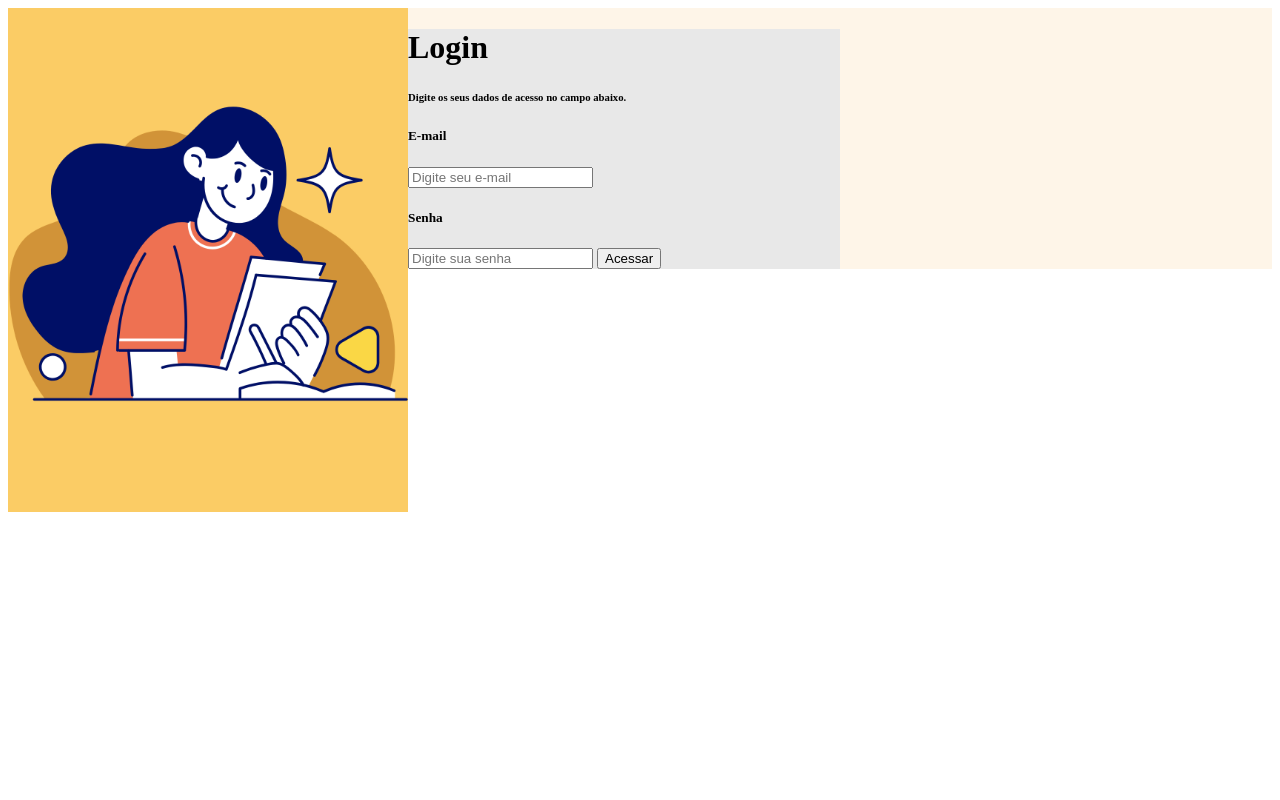
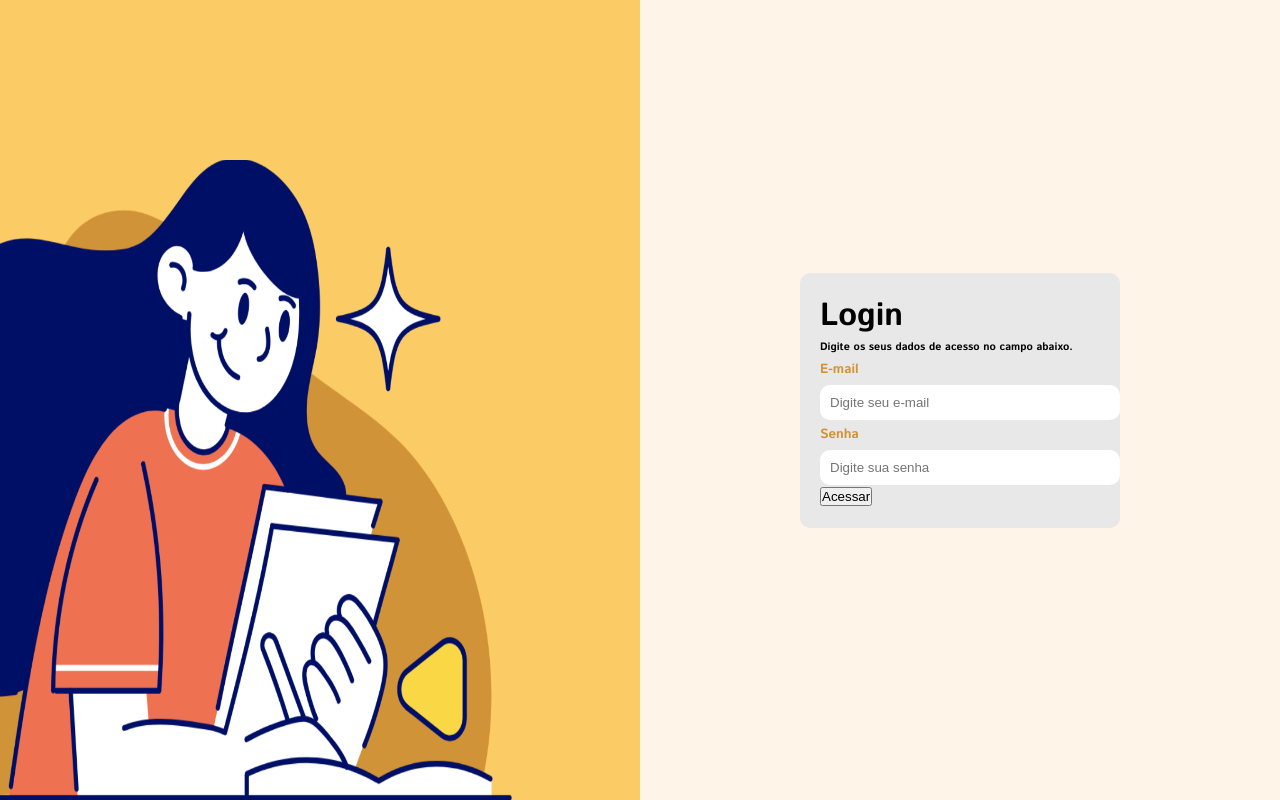
Before and after one commit to K3rllon/Studyhub, a PHP site: page /login.html in a window 1280 px wide. Run offline with PHP 8.4, Linux system fonts and the light colour scheme.

Commit message:
Continuação do Login
Criei duas divs, acrescentei a imagem, comecei estilizar a área dos inputs

```diff
--- a/trabalho_crud/login.html
+++ b/trabalho_crud/login.html
@@ -5,21 +5,24 @@
     <meta name="viewport" content="width=device-width, initial-scale=1.0">
     <title>StudyHub</title>
     <link rel="stylesheet" href="style.css">
+    <link rel="preconnect" href="https://fonts.googleapis.com">
+    <link rel="preconnect" href="https://fonts.gstatic.com" crossorigin>
+    <link href="https://fonts.googleapis.com/css2?family=Istok+Web:ital,wght@0,400;0,700;1,400;1,700&display=swap" rel="stylesheet">
 </head>
 <body>
     <div id="telalogin">
         <div id="ladoesquerdo">
-            <img src="assets/imagem.login.png" alt="Imagem Login" id="imagemlogin">
+            <img src="assets/imagem.logo.png" alt="Imagem Login" id="imagemlogin">
         </div>
         <div id="ladodireito">
             <div id="caixalogin">
-                <h1>Login</h1>
-                <h6>Digite os seus dados de acesso no campo abaixo.</h6>
-                <h5>E-mail</h5>
-                <input type="email" name="email" id="email" placeholder="Digite seu e-mail">
-                <h5>Senha</h5>
-                <input type="password" name="sneha" id="senha" placeholder="Digite sua senha">
-                <input type="submit" value="Acessar">
+                <h1 id="titulologin">Login</h1>
+                <h6 id="subtitulo">Digite os seus dados de acesso no campo abaixo.</h6>
+                <h5 class="tituloinput">E-mail</h5>
+                <input type="email" name="email" id="email" placeholder="Digite seu e-mail" class="input">
+                <h5 class="tituloinput">Senha</h5>
+                <input type="password" name="sneha" id="senha" placeholder="Digite sua senha" class="input">
+                <input type="submit" value="Acessar" id="botao">
             </div>
         </div>
     </div>
--- a/trabalho_crud/style.css
+++ b/trabalho_crud/style.css
@@ -1,23 +1,62 @@
+*{
+    margin: 0;
+    padding: 0;
+    box-sizing: border-box;
+}
+
 #telalogin{
     display: flex;
+    height: 100vh;
 }
 
 #ladoesquerdo {
     background-color: #FBCC65;
+    display: flex;
+    width: 50%;
+    justify-content: space-between;
+    align-items: end;
 }
 
 #ladodireito{
     background-color: #FEF5E8;
-    width: 100%;
-    height: 100%;
+    width: 50%;
+    display: flex;
+    align-items: center;
+    justify-content: center;
+    text-align: left;
+
 }
 
 #imagemlogin{
-    white: 50%;
-    height: 500px;
+    width: 80%;
+    height: 80%;
 }
 
 #caixalogin {
     background-color: #E8E8E8;
     width: 50%;
+    padding: 20px;
+    font-family: 'Istok Web';
+    border-radius: 10px;
 }
+
+#titulologin{
+
+}
+
+#subtitulo{
+
+}
+
+.tituloinput{
+    line-height: 30px;
+    color: #D19338;
+    font-family: 'Istok Web', sans-serif;
+}
+
+.input{
+    border: none;
+    border-radius: 10px;
+    padding: 10px;
+    width: 300px;
+}
```
Also changed, not shown: trabalho_crud/assets/imagem.logo.png (added).
